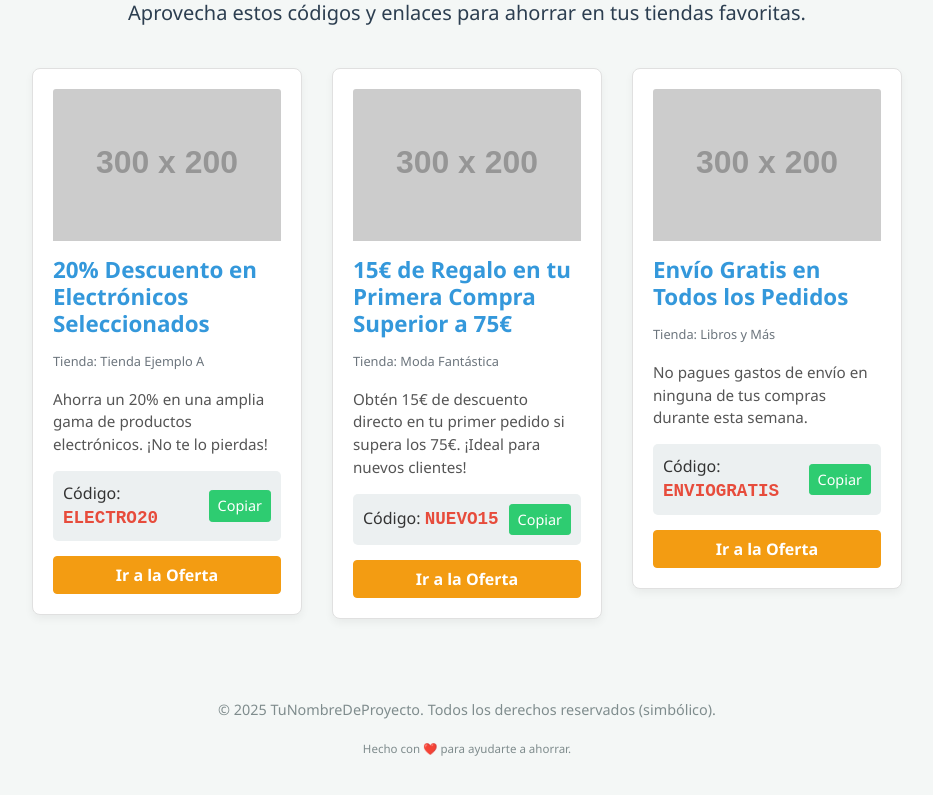
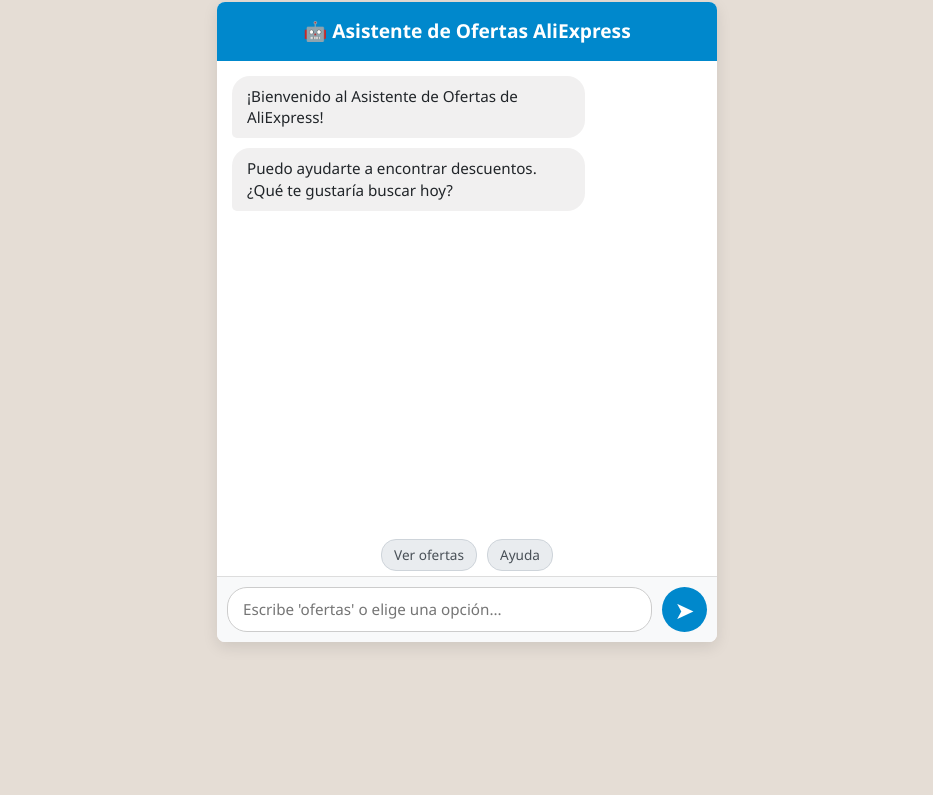
Before and after one commit to Aliexpress-Genius/DiscountWizard, a plain HTML site: page es.html in a window 1280 px wide. Shown: the part 78-873 px from the top of the page, without its empty margins (173-1106 px from the left). After the commit the page ends 800 px from the top, so only its background shows below. Drawn offline with nearby package versions, Linux system fonts and the light colour scheme; placeholder pictures from the web are drawn by us.

Commit message:
Update es.html

```diff
--- a/es.html
+++ b/es.html
@@ -3,216 +3,298 @@
 <head>
     <meta charset="UTF-8">
     <meta name="viewport" content="width=device-width, initial-scale=1.0">
-
-    <title>Ofertas y Descuentos Increíbles - Ahorra Ahora</title>
-    <meta name="description" content="Encuentra las mejores ofertas y códigos de descuento para tus compras online. ¡Empieza a ahorrar hoy mismo!">
-
+    <title>Asistente de Ofertas Interactivo</title>
     <link href="https://stackpath.bootstrapcdn.com/bootstrap/4.5.2/css/bootstrap.min.css" rel="stylesheet">
     <style>
         body {
-            font-family: 'Segoe UI', Tahoma, Geneva, Verdana, sans-serif;
-            background-color: #f4f7f6;
+            font-family: 'Segoe UI', sans-serif;
+            background-color: #e5ddd5; /* لون خلفية شبيه بتليجرام */
+            display: flex;
+            justify-content: center;
+            align-items: center;
+            min-height: 100vh;
+            padding: 10px;
+        }
+        .chat-container {
+            width: 100%;
+            max-width: 500px; /* أو العرض الذي تراه مناسبًا */
+            height: 80vh; /* أو الارتفاع الذي تراه مناسبًا */
+            background-color: #fff;
+            border-radius: 8px;
+            box-shadow: 0 5px 15px rgba(0,0,0,0.1);
+            display: flex;
+            flex-direction: column;
+            overflow: hidden;
+        }
+        .chat-header {
+            background-color: #0088cc; /* لون رأس شبيه بتليجرام */
+            color: white;
+            padding: 15px;
+            text-align: center;
+            font-size: 1.2em;
+            font-weight: bold;
+        }
+        .chat-messages {
+            flex-grow: 1;
+            padding: 15px;
+            overflow-y: auto;
+            display: flex;
+            flex-direction: column;
+        }
+        .message {
+            max-width: 75%;
+            padding: 10px 15px;
+            border-radius: 18px;
+            margin-bottom: 10px;
+            line-height: 1.4;
+            font-size: 0.95em;
+        }
+        .message.user {
+            background-color: #dcf8c6; /* لون رسالة المستخدم */
+            align-self: flex-end;
+            border-bottom-right-radius: 5px;
+        }
+        .message.bot {
+            background-color: #f1f0f0; /* لون رسالة البوت */
+            align-self: flex-start;
+            border-bottom-left-radius: 5px;
+        }
+        .message.bot strong { /* لتمييز الأكواد أو العناوين */
+            color: #007bff;
+        }
+        .message .offer-link, .message .copy-code-btn {
+            display: inline-block;
+            margin-top: 8px;
+            padding: 5px 10px;
+            border-radius: 5px;
+            text-decoration: none;
+            font-size: 0.9em;
+        }
+        .message .offer-link {
+            background-color: #28a745;
+            color: white;
+        }
+         .message .copy-code-btn {
+            background-color: #ffc107;
             color: #333;
-            padding-top: 20px;
+            border: none;
+            cursor: pointer;
+            margin-left: 5px;
         }
-        .container {
-            max-width: 900px;
+        .chat-input-area {
+            display: flex;
+            padding: 10px;
+            border-top: 1px solid #ddd;
+            background-color: #f8f9fa;
         }
-        .header-title {
-            text-align: center;
-            margin-bottom: 40px;
-            color: #2c3e50;
+        .chat-input-area input[type="text"] {
+            flex-grow: 1;
+            border: 1px solid #ccc;
+            border-radius: 20px;
+            padding: 10px 15px;
+            margin-right: 10px;
+            font-size: 0.95em;
         }
-        .header-title h1 {
-            font-weight: 700;
-        }
-        .offer-card {
-            background-color: #ffffff;
-            border: 1px solid #e0e0e0;
-            border-radius: 8px;
-            margin-bottom: 30px;
-            padding: 20px;
-            box-shadow: 0 4px 8px rgba(0,0,0,0.05);
-            transition: transform 0.2s ease-in-out;
-        }
-        .offer-card:hover {
-            transform: translateY(-5px);
-        }
-        .offer-title {
-            font-size: 1.4em;
-            font-weight: 600;
-            color: #3498db; /* لون لتمييز العنوان */
-            margin-bottom: 10px;
-        }
-        .offer-description {
-            font-size: 0.95em;
-            margin-bottom: 15px;
-            color: #555;
-        }
-        .offer-code-section {
-            background-color: #ecf0f1;
-            padding: 10px;
-            border-radius: 5px;
-            margin-bottom: 15px;
+        .chat-input-area button {
+            border-radius: 50%;
+            width: 45px;
+            height: 45px;
+            background-color: #0088cc;
+            color: white;
+            border: none;
+            font-size: 1.5em;
             display: flex;
-            justify-content: space-between;
+            justify-content: center;
             align-items: center;
         }
-        .offer-code {
-            font-family: 'Courier New', Courier, monospace;
-            font-size: 1.1em;
-            font-weight: bold;
-            color: #e74c3c; /* لون مميز للكود */
+        .quick-replies {
+            padding: 5px 10px 0 10px;
+            display: flex;
+            flex-wrap: wrap;
+            justify-content: center;
         }
-        .btn-copy-code {
-            background-color: #2ecc71; /* أخضر */
-            border-color: #2ecc71;
+        .quick-reply-btn {
+            background-color: #e9ecef;
+            border: 1px solid #ced4da;
+            color: #495057;
+            padding: 5px 12px;
+            margin: 5px;
+            border-radius: 15px;
+            cursor: pointer;
+            font-size: 0.85em;
+        }
+        .quick-reply-btn:hover {
+            background-color: #007bff;
             color: white;
-            font-size: 0.9em;
-        }
-        .btn-copy-code:hover {
-            background-color: #27ae60;
-            border-color: #27ae60;
-        }
-        .btn-go-to-offer {
-            background-color: #f39c12; /* برتقالي */
-            border-color: #f39c12;
-            color: white;
-            width: 100%; /* يجعل الزر يملأ المساحة */
-            font-weight: bold;
-        }
-        .btn-go-to-offer:hover {
-            background-color: #e67e22;
-            border-color: #e67e22;
-        }
-        .copied-feedback {
-            font-size: 0.8em;
-            color: green;
-            margin-left: 10px;
-            display: none; /* مخفي مبدئيًا */
-        }
-        footer {
-            text-align: center;
-            padding: 20px 0;
-            margin-top: 30px;
-            font-size: 0.9em;
-            color: #7f8c8d;
         }
     </style>
 </head>
 <body>
 
-    <div class="container">
-        <div class="header-title">
-            <h1>🎁 ¡Ofertas y Descuentos Exclusivos! 🎁</h1>
-            <p class="lead">Aprovecha estos códigos y enlaces para ahorrar en tus tiendas favoritas.</p>
+    <div class="chat-container">
+        <div class="chat-header">
+            🤖 Asistente de Ofertas AliExpress
         </div>
-
-        <!-- Inicio de la lista de ofertas -->
-        <div id="offersContainer" class="row">
-            <!-- Las ofertas se añadirán aquí mediante JavaScript -->
+        <div class="chat-messages" id="chatMessages">
+            <!-- Messages will appear here -->
         </div>
-        <!-- Fin de la lista de ofertas -->
-
+        <div class="quick-replies" id="quickRepliesContainer">
+            <!-- Quick replies will appear here -->
+        </div>
+        <div class="chat-input-area">
+            <input type="text" id="userInput" placeholder="Escribe 'ofertas' o elige una opción...">
+            <button id="sendButton" aria-label="Enviar">➤</button>
+        </div>
     </div>
 
-    <footer>
-        <p>© <span id="currentYear"></span> TuNombreDeProyecto. Todos los derechos reservados (simbólico).</p>
-        <p><small>Hecho con ❤️ para ayudarte a ahorrar.</small></p>
-    </footer>
+    <script>
+        const chatMessages = document.getElementById('chatMessages');
+        const userInput = document.getElementById('userInput');
+        const sendButton = document.getElementById('sendButton');
+        const quickRepliesContainer = document.getElementById('quickRepliesContainer');
 
-    <script src="https://code.jquery.com/jquery-3.5.1.slim.min.js"></script>
-    <script src="https://cdn.jsdelivr.net/npm/@popperjs/core@2.5.4/dist/umd/popper.min.js"></script>
-    <script src="https://stackpath.bootstrapcdn.com/bootstrap/4.5.2/js/bootstrap.min.js"></script>
+        // قواعد بيانات العروض (يمكنك توسيعها)
+        const allOffers = {
+            "electronica": [
+                { title: "Auriculares Bluetooth 5.0", store: "TechWorld", code: "TECH25", link: "#", description: "Sonido increíble y batería duradera." },
+                { title: "Smartwatch Deportivo", store: "FitGadget", code: null, link: "#", description: "Monitoriza tu actividad y salud." }
+            ],
+            "moda": [
+                { title: "Camiseta Verano 2024", store: "StyleNow", code: "MODA10", link: "#", description: "Diseño fresco y cómodo." },
+                { title: "Zapatillas Urbanas", store: "UrbanKicks", code: "KICKS15", link: "#", description: "Perfectas para el día a día." }
+            ],
+            "hogar": [
+                { title: "Lámpara LED Inteligente", store: "HomeBright", code: "LUZ5", link: "#", description: "Controla la iluminación desde tu móvil." }
+            ]
+        };
 
-    <script>
-        // Lista de ofertas (puedes añadir/editar aquí)
-        const offers = [
-            {
-                id: 'offer1',
-                title: '20% Descuento en Electrónicos Seleccionados',
-                description: 'Ahorra un 20% en una amplia gama de productos electrónicos. ¡No te lo pierdas!',
-                store: 'Tienda Ejemplo A',
-                code: 'ELECTRO20',
-                link: 'https://www.ejemplo.com/electronicos', // الرابط الفعلي للعرض
-                image: 'https://via.placeholder.com/300x200.png?text=Electrónicos' // رابط صورة (اختياري)
-            },
-            {
-                id: 'offer2',
-                title: '15€ de Regalo en tu Primera Compra Superior a 75€',
-                description: 'Obtén 15€ de descuento directo en tu primer pedido si supera los 75€. ¡Ideal para nuevos clientes!',
-                store: 'Moda Fantástica',
-                code: 'NUEVO15',
-                link: 'https://www.ejemplo.com/modafantastica',
-                image: 'https://via.placeholder.com/300x200.png?text=Moda'
-            },
-            {
-                id: 'offer3',
-                title: 'Envío Gratis en Todos los Pedidos',
-                description: 'No pagues gastos de envío en ninguna de tus compras durante esta semana.',
-                store: 'Libros y Más',
-                code: 'ENVIOGRATIS', // قد لا يكون هناك كود، فقط رابط
-                link: 'https://www.ejemplo.com/librosymas',
-                image: 'https://via.placeholder.com/300x200.png?text=Libros'
-            },
-            // Añade más ofertas aquí como objetos JavaScript
-            // {
-            //     id: 'offer4',
-            //     title: 'Otro Descuento Fantástico',
-            //     description: 'Descripción del descuento.',
-            //     store: 'Otra Tienda',
-            //     code: 'SUPERCODE',
-            //     link: 'https://www.ejemplo.com/otratienda',
-            //     image: 'https://via.placeholder.com/300x200.png?text=Oferta'
-            // }
-        ];
+        // حالة المحادثة (بسيطة جدًا)
+        let conversationState = "inicio";
 
-        const offersContainer = document.getElementById('offersContainer');
+        function addMessage(text, sender, isHtml = false) {
+            const messageElement = document.createElement('div');
+            messageElement.classList.add('message', sender);
+            if (isHtml) {
+                messageElement.innerHTML = text;
+            } else {
+                messageElement.textContent = text;
+            }
+            chatMessages.appendChild(messageElement);
+            chatMessages.scrollTop = chatMessages.scrollHeight; // Auto-scroll to bottom
+        }
 
-        offers.forEach(offer => {
-            const offerCard = `
-                <div class="col-md-6 col-lg-4">
-                    <div class="offer-card" id="${offer.id}">
-                        ${offer.image ? `<img src="${offer.image}" class="card-img-top mb-3" alt="${offer.title}">` : ''}
-                        <h3 class="offer-title">${offer.title}</h3>
-                        <p class="text-muted"><small>Tienda: ${offer.store}</small></p>
-                        <p class="offer-description">${offer.description}</p>
+        function displayOffers(category) {
+            const offers = allOffers[category];
+            if (offers && offers.length > 0) {
+                addMessage(`Claro, aquí tienes algunas ofertas de <strong>${category}</strong>:`, 'bot');
+                offers.forEach(offer => {
+                    let offerHtml = `
+                        <p><strong>${offer.title}</strong> en ${offer.store}<br>
+                        <em>${offer.description}</em></p>`;
+                    if (offer.code) {
+                        offerHtml += `<button class="copy-code-btn" onclick="copyToClipboard('${offer.code}')">Copiar Código: ${offer.code}</button> `;
+                    }
+                    offerHtml += `<a href="${offer.link}" target="_blank" class="offer-link">Ver Oferta</a>`;
+                    addMessage(offerHtml, 'bot', true);
+                });
+            } else {
+                addMessage(`Lo siento, no encontré ofertas para la categoría "${category}" en este momento.`, 'bot');
+            }
+            setTimeout(showInitialOptions, 1000); // Mostrar opciones iniciales de nuevo
+        }
 
-                        ${offer.code ? `
-                        <div class="offer-code-section">
-                            <div>Código: <strong class="offer-code" id="code-${offer.id}">${offer.code}</strong></div>
-                            <button class="btn btn-sm btn-copy-code" onclick="copyCode('${offer.code}', '${offer.id}')">
-                                Copiar
-                            </button>
-                            <span class="copied-feedback" id="feedback-${offer.id}">¡Copiado!</span>
-                        </div>
-                        ` : ''}
-
-                        <a href="${offer.link}" target="_blank" rel="noopener noreferrer" class="btn btn-go-to-offer">
-                            Ir a la Oferta
-                        </a>
-                    </div>
-                </div>
-            `;
-            offersContainer.innerHTML += offerCard;
-        });
-
-        function copyCode(codeToCopy, offerId) {
-            navigator.clipboard.writeText(codeToCopy).then(() => {
-                const feedbackElement = document.getElementById(`feedback-${offerId}`);
-                feedbackElement.style.display = 'inline';
-                setTimeout(() => {
-                    feedbackElement.style.display = 'none';
-                }, 2000); // إخفاء الرسالة بعد ثانيتين
+        function copyToClipboard(text) {
+            navigator.clipboard.writeText(text).then(() => {
+                addMessage('<em>Código copiado al portapapeles.</em>', 'bot', true);
             }).catch(err => {
-                console.error('Error al copiar el código: ', err);
-                alert('Error al copiar el código. Inténtalo manualmente.');
+                console.error('Error al copiar: ', err);
+                addMessage('<em>Error al copiar el código.</em>', 'bot', true);
             });
         }
 
-        // Para el año actual en el footer
-        document.getElementById('currentYear').textContent = new Date().getFullYear();
+
+        function processUserInput(input) {
+            addMessage(input, 'user');
+            userInput.value = ''; // Clear input field
+            clearQuickReplies();
+
+            // Lógica de respuesta del "bot" (muy simplificada)
+            const lowerInput = input.toLowerCase().trim();
+
+            if (conversationState === "inicio") {
+                if (lowerInput.includes("hola") || lowerInput.includes("buenas")) {
+                    addMessage("¡Hola! ¿Cómo puedo ayudarte hoy? Puedes pedirme 'ofertas' o elegir una categoría.", 'bot');
+                    showCategoryOptions();
+                } else if (lowerInput.includes("ofertas") || lowerInput.includes("descuentos")) {
+                    addMessage("¡Perfecto! ¿En qué categoría de ofertas estás interesado?", 'bot');
+                    showCategoryOptions();
+                } else if (allOffers[lowerInput]) { // Si el usuario escribe directamente una categoría
+                    displayOffers(lowerInput);
+                }
+                else {
+                    addMessage("No entendí eso. Prueba diciendo 'ofertas' o elige una categoría de las opciones.", 'bot');
+                    setTimeout(showInitialOptions, 1000);
+                }
+            }
+        }
+
+        function showInitialOptions() {
+            clearQuickReplies();
+            addQuickReply("Ver ofertas", () => processUserInput("ofertas"));
+            addQuickReply("Ayuda", () => {
+                addMessage("Puedes escribir 'ofertas' para ver categorías, o directamente el nombre de una categoría como 'electronica', 'moda', 'hogar'.", 'bot');
+                setTimeout(showInitialOptions, 500);
+            });
+            conversationState = "inicio";
+        }
+
+        function showCategoryOptions() {
+            clearQuickReplies();
+            addMessage("Elige una categoría:", 'bot');
+            Object.keys(allOffers).forEach(category => {
+                addQuickReply(category.charAt(0).toUpperCase() + category.slice(1), () => displayOffers(category));
+            });
+            addQuickReply("Cancelar", showInitialOptions);
+            conversationState = "esperando_categoria"; // Cambiar estado si es necesario para lógica más compleja
+        }
+
+        function addQuickReply(text, onClickAction) {
+            const button = document.createElement('button');
+            button.classList.add('quick-reply-btn');
+            button.textContent = text;
+            button.onclick = () => {
+                addMessage(text, 'user'); // Simular que el usuario escribió la opción
+                clearQuickReplies();
+                onClickAction();
+            };
+            quickRepliesContainer.appendChild(button);
+        }
+
+        function clearQuickReplies() {
+            quickRepliesContainer.innerHTML = '';
+        }
+
+
+        // Event Listeners
+        sendButton.addEventListener('click', () => {
+            const text = userInput.value;
+            if (text) processUserInput(text);
+        });
+
+        userInput.addEventListener('keypress', (e) => {
+            if (e.key === 'Enter') {
+                const text = userInput.value;
+                if (text) processUserInput(text);
+            }
+        });
+
+        // Mensaje de bienvenida inicial
+        setTimeout(() => {
+            addMessage("¡Bienvenido al Asistente de Ofertas de AliExpress!", 'bot');
+            addMessage("Puedo ayudarte a encontrar descuentos. ¿Qué te gustaría buscar hoy?", 'bot');
+            showInitialOptions();
+        }, 500);
+
     </script>
-
 </body>
 </html>
```
